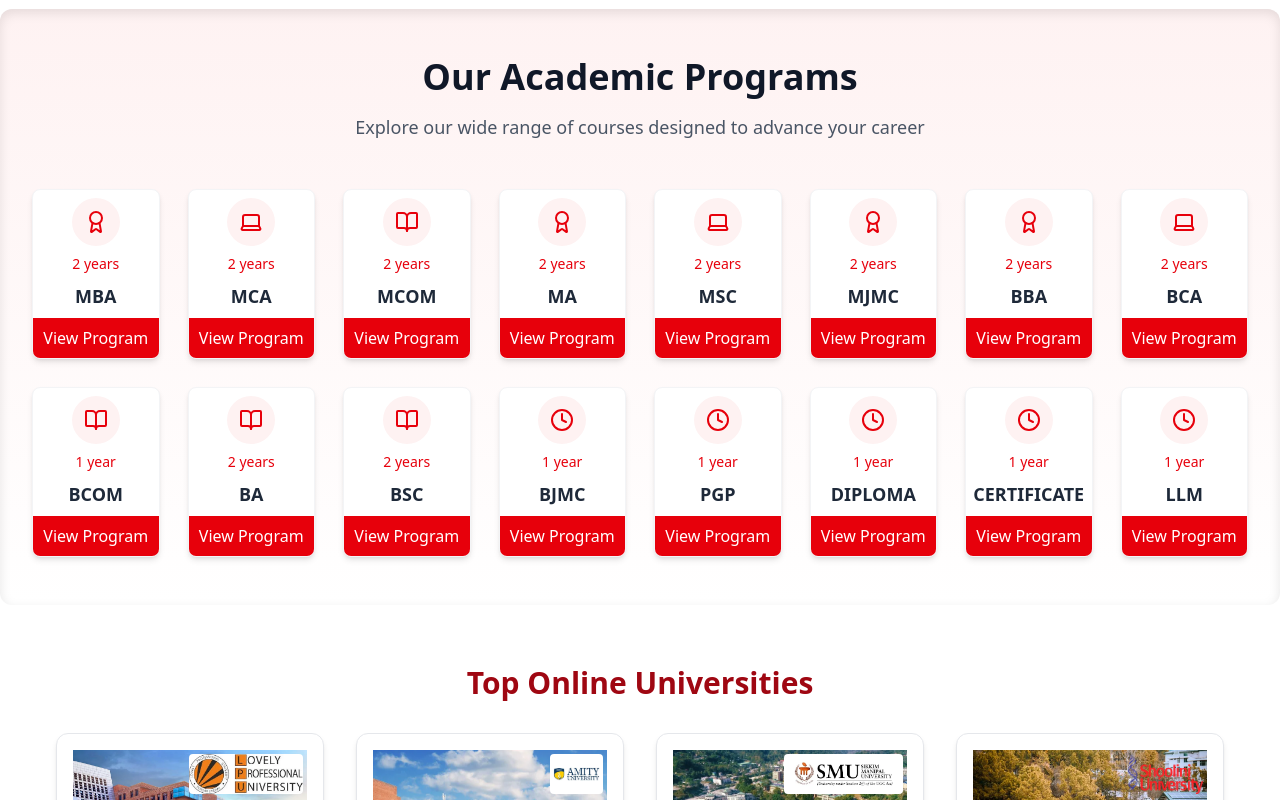
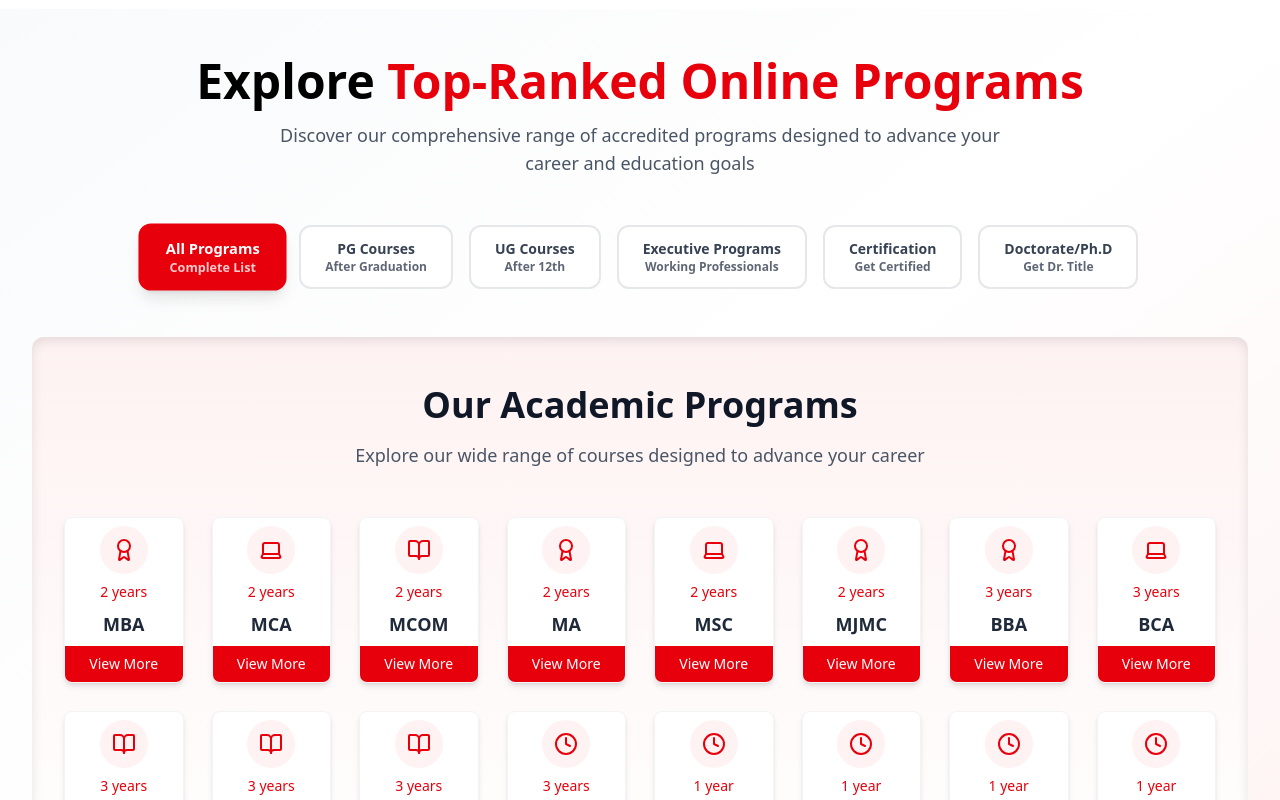
Before and after one commit to abhishekdav003/distance, a React (Vite) app in the folder client/: page / in a window 1280 px wide. Shown: the part 980-1780 px from the top of the page. Built offline with nearby package versions, Linux system fonts and the light colour scheme.

Commit message:
courses section updated with filter functionility.

```diff
--- a/client/src/components/home/CoursesCarousel.jsx
+++ b/client/src/components/home/CoursesCarousel.jsx
@@ -1,150 +1,209 @@
-import React from 'react';
+import React, { useState } from 'react';
 import { BookOpen, Clock, Award, Laptop } from 'lucide-react';
-import { useNavigate } from 'react-router-dom';
 
-// This would normally be imported from your file
-// For this example, I'm including it directly
+// Enhanced courses data with categories
 const coursesData = [
   {
     id: 1,
     title: 'MBA',
     duration: '2 years',
-    icon: <Award className="text-red-600" />
+    icon: <Award className="text-red-600" />,
+    category: 'PG'
   },
   {
     id: 2,
     title: 'MCA',
     duration: '2 years',
-    icon: <Laptop className="text-red-600" />
+    icon: <Laptop className="text-red-600" />,
+    category: 'PG'
   },
   {
     id: 3,
     title: 'MCOM',
     duration: '2 years',
-    icon: <BookOpen className="text-red-600" />
+    icon: <BookOpen className="text-red-600" />,
+    category: 'PG'
   },
   {
     id: 4,
     title: 'MA',
     duration: '2 years',
-    icon: <Award className="text-red-600" />
+    icon: <Award className="text-red-600" />,
+    category: 'PG'
   },
   {
     id: 5,
     title: 'MSC',
     duration: '2 years',
-    icon: <Laptop className="text-red-600" />
+    icon: <Laptop className="text-red-600" />,
+    category: 'PG'
   },
   {
     id: 6,
     title: 'MJMC',
     duration: '2 years',
-    icon: <Award className="text-red-600" />
+    icon: <Award className="text-red-600" />,
+    category: 'PG'
   },
   {
     id: 7,
     title: 'BBA',
-    duration: '2 years',
-    icon: <Award className="text-red-600" />
+    duration: '3 years',
+    icon: <Award className="text-red-600" />,
+    category: 'UG'
   },
   {
     id: 8,
     title: 'BCA',
-    duration: '2 years',
-    icon: <Laptop className="text-red-600" />
+    duration: '3 years',
+    icon: <Laptop className="text-red-600" />,
+    category: 'UG'
   },
   {
     id: 9,
     title: 'BCOM',
-    duration: '1 year',
-    icon: <BookOpen className="text-red-600" />
+    duration: '3 years',
+    icon: <BookOpen className="text-red-600" />,
+    category: 'UG'
   },
   {
     id: 10,
     title: 'BA',
-    duration: '2 years',
-    icon: <BookOpen className="text-red-600" />
+    duration: '3 years',
+    icon: <BookOpen className="text-red-600" />,
+    category: 'UG'
   },
   {
     id: 11,
     title: 'BSC',
-    duration: '2 years',
-    icon: <BookOpen className="text-red-600" />
+    duration: '3 years',
+    icon: <BookOpen className="text-red-600" />,
+    category: 'UG'
   },
   {
     id: 12,
     title: 'BJMC',
-    duration: '1 year',
-    icon: <Clock className="text-red-600" />
+    duration: '3 years',
+    icon: <Clock className="text-red-600" />,
+    category: 'UG'
   },
   {
     id: 13,
     title: 'PGP',
     duration: '1 year',
-    icon: <Clock className="text-red-600" />
+    icon: <Clock className="text-red-600" />,
+    category: 'Executive'
   },
   {
     id: 14,
     title: 'DIPLOMA',
     duration: '1 year',
-    icon: <Clock className="text-red-600" />
+    icon: <Clock className="text-red-600" />,
+    category: 'Certification'
   },
   {
     id: 15,
     title: 'CERTIFICATE',
     duration: '1 year',
-    icon: <Clock className="text-red-600" />
+    icon: <Clock className="text-red-600" />,
+    category: 'Certification'
   },
   {
     id: 16,
     title: 'LLM',
     duration: '1 year',
-    icon: <Clock className="text-red-600" />
+    icon: <Clock className="text-red-600" />,
+    category: 'Doctorate'
   },
 ];
 
+const filterCategories = [
+  { id: 'all', label: 'All Programs', subtitle: 'Complete List' },
+  { id: 'PG', label: 'PG Courses', subtitle: 'After Graduation' },
+  { id: 'UG', label: 'UG Courses', subtitle: 'After 12th' },
+  { id: 'Executive', label: 'Executive Programs', subtitle: 'Working Professionals' },
+  { id: 'Certification', label: 'Certification', subtitle: 'Get Certified' },
+  { id: 'Doctorate', label: 'Doctorate/Ph.D', subtitle: 'Get Dr. Title' }
+];
+
+// Your original CourseCard component - keeping it exactly the same
 const CourseCard = ({ course, onViewProgram }) => {
   return (
     <div onClick={() => onViewProgram(course)} className="flex flex-col items-center bg-white rounded-lg shadow-md hover:shadow-lg transition-shadow duration-300 overflow-hidden border cursor-pointer border-gray-100">
-      <div className="w-full p-2 flex flex-col items-center space-y-2">
+      <div className="w-full p-1 md:p-2 flex flex-col items-center md:space-y-2">
         <div className="bg-red-50 rounded-full p-3 mb-2">
           {course.icon}
         </div>
-        <div className="text-sm font-medium text-red-600">{course.duration}</div>
-        <h3 className="text-lg font-bold text-gray-800 text-center">{course.title}</h3>
+        <div className="text-xs md:text-sm font-medium text-red-600">{course.duration}</div>
+        <h3 className=" text-sm md:text-lg font-bold text-gray-800 text-center">{course.title}</h3>
       </div>
       <button
-
-        className="w-full py-2 bg-red-600 hover:bg-red-700 text-white font-medium transition-colors duration-300"
+        className="w-full py-1 px-1 md:py-2 bg-red-600 hover:bg-red-700 text-white font-medium text-xs md:text-sm transition-colors duration-300"
       >
-        View Program
+        View More
       </button>
     </div>
   );
 };
 
 export default function CourseDisplay() {
-  const navigate = useNavigate();
+  const [activeFilter, setActiveFilter] = useState('all');
 
   const handleViewProgram = (course) => {
     // Navigate to the colleges page with the selected course data
-    navigate('/colleges', {
-      state: {
-        selectedCourse: course.id
-      }
-    });
+    console.log('Navigating to course:', course);
+    // You can replace this with your navigation logic
   };
 
+  const filteredCourses = activeFilter === 'all'
+    ? coursesData
+    : coursesData.filter(course => course.category === activeFilter);
+
   return (
-    <div className="bg-gradient-to-b from-red-50 to-white py-12 px-4 sm:px-6 rounded-xl  mb-5 shadow-inner  lg:px-8" style={{ boxShadow: 'inset 0 4px 12px rgba(0, 0, 0, 0.1)' }}>
+    <div className="min-h-screen bg-gradient-to-br from-gray-50 via-white to-red-50 py-8 sm:py-12 px-4 sm:px-6 lg:px-8">
+      <div className="max-w-7xl mx-auto">
+        {/* Header Section */}
+        <div className="text-center mb-8 sm:mb-12">
+          <h1 className="text-2xl sm:text-3xl md:text-4xl lg:text-5xl font-bold mb-4">
+            Explore <span className="text-red-600">Top-Ranked Online Programs</span>
+          </h1>
+          <p className="text-sm sm:text-base md:text-lg text-gray-600 max-w-3xl mx-auto">
+            Discover our comprehensive range of accredited programs designed to advance your career and education goals
+          </p>
+        </div>
+
+        {/* Filter Buttons */}
+        <div className="mb-8 sm:mb-12">
+          <div className="flex flex-wrap justify-center gap-2 sm:gap-4">
+            {filterCategories.map((category) => (
+              <button
+                key={category.id}
+                onClick={() => setActiveFilter(category.id)}
+                className={`px-3 sm:px-6 py-2 sm:py-3 rounded-xl font-semibold text-xs sm:text-sm transition-all duration-300 border-2 min-w-max ${
+                  activeFilter === category.id
+                    ? 'bg-red-600 text-white border-red-600 shadow-lg transform scale-105'
+                    : 'bg-white text-gray-700 border-gray-200 hover:border-red-300 hover:text-red-600 hover:bg-red-50'
+                }`}
+              >
+                <div className="text-center">
+                  <div className="font-bold">{category.label}</div>
+                  <div className="text-xs opacity-80 hidden sm:block">{category.subtitle}</div>
+                </div>
+              </button>
+            ))}
+          </div>
+        </div>
+
+        {/* Your Original Courses Section with Filter */}
+        <div className="bg-gradient-to-b from-red-50 to-white py-12 px-4 sm:px-6 rounded-xl mb-5 shadow-inner lg:px-8" style={{ boxShadow: 'inset 0 4px 12px rgba(0, 0, 0, 0.1)' }}>
           <div className="max-w-7xl mx-auto">
             <div className="text-center mb-12">
               <h2 className="text-3xl font-bold text-gray-900 sm:text-4xl">Our Academic Programs</h2>
               <p className="mt-4 text-lg text-gray-600">Explore our wide range of courses designed to advance your career</p>
             </div>
 
-        <div className="grid grid-cols-1 sm:grid-cols-2 md:grid-cols-3 lg:grid-cols-8 gap-7">
-          {coursesData.map((course) => (
+            <div className="grid grid-cols-3 sm:grid-cols-4 md:grid-cols-5 lg:grid-cols-8 gap-5 md:gap-7">
+              {filteredCourses.map((course) => (
                 <CourseCard
                   key={course.id}
                   course={course}
@@ -154,5 +213,9 @@ export default function CourseDisplay() {
             </div>
           </div>
         </div>
+
+
+      </div>
+    </div>
   );
 }
--- a/client/src/components/home/InfiniteCollegeLogos.jsx
+++ b/client/src/components/home/InfiniteCollegeLogos.jsx
@@ -89,7 +89,7 @@ const InfiniteCollegeLogos = () => {
         {doubledColleges.map((college, index) => (
           <div
             key={`${college.name}-${index}`}
-            className="flex-shrink-0 w-32 h-15 bg-white rounded-lg shadow-md hover:shadow-lg transition-shadow duration-300 flex items-center justify-center p-2 border border-gray-100"
+            className="flex-shrink-0 w-25 h-11 md:w-32 md:h-15 bg-white rounded-lg shadow-md hover:shadow-lg transition-shadow duration-300 flex items-center justify-center p-2 border border-gray-100"
           >
             <img
               src={college.logo}
```
Lines whose indentation alone changed are shown as unchanged.
